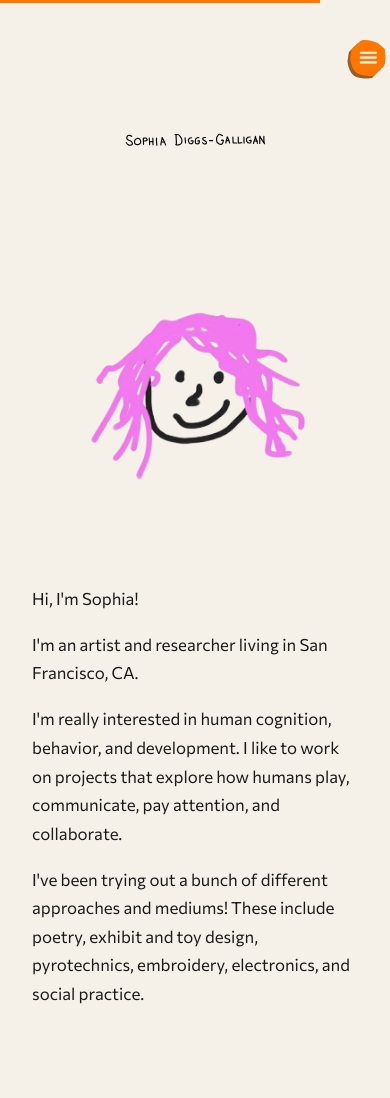
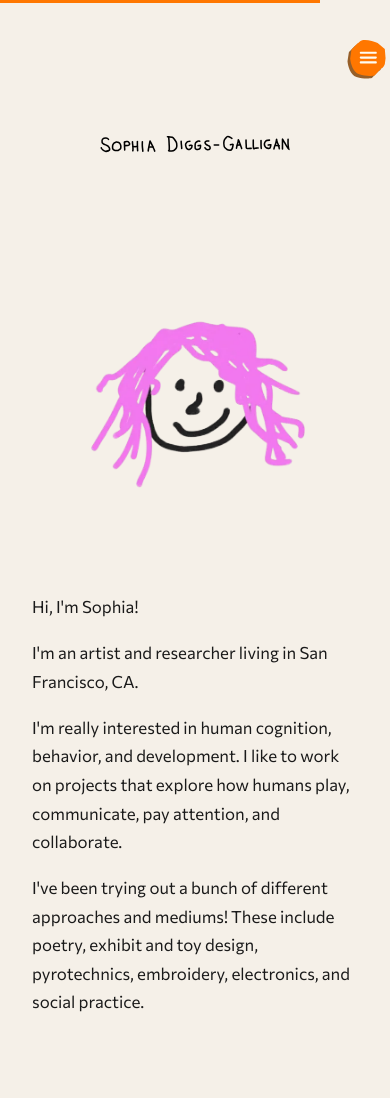
Before and after one commit to sediggsgalligan/sediggsgalligan.github.io, a Jekyll site: the page built from index.md, in a window 390 px wide. Built offline with Jekyll 4.4.1, drawn with Linux system fonts in a browser that asks for light colours; nearby versions of some CDN libraries.

Commit message:
modify viewbox properties for centered logo

```diff
--- a/assets/css/main.css
+++ b/assets/css/main.css
@@ -680,7 +680,7 @@ h2.project-title {
   }
 
   .site-title svg {
-    max-width: 70%; /* Adjust so it doesn't hit the hamburger icon */
+    max-width: 70%;
     height: auto;
   }
 
@@ -722,10 +722,23 @@ h2.project-title {
   } */
 }
 
+@media (max-width: 600px) {
+  .site-title svg {
+    max-width: 80%;
+    height: auto;
+  }
+}
+
 @media (max-width: 400px) {
   .menu-toggle {
     width: 3rem;
     height: 3rem;
+  }
+
+
+  .site-title svg {
+    max-width: 95%;
+    height: auto;
   }
 }
 
--- a/assets/scripts/main.js
+++ b/assets/scripts/main.js
@@ -104,7 +104,7 @@ const swup = new Swup({
 
   function updateViewBox(e) {
     if (e.matches) {
-      nameSvg.setAttribute('viewBox', '0 -30 720 124');
+      nameSvg.setAttribute('viewBox', '0 -30 730 124');
     } else {
       nameSvg.setAttribute('viewBox', '-350 -30 1433 124');
     }
@@ -114,7 +114,7 @@ const swup = new Swup({
     if (e.matches) {
       // nameSvg.setAttribute('viewBox', '-150 -30 1000 124');
       // nameSvg.setAttribute('viewBox', '0 -30 800 124');
-      nameSvg.setAttribute('viewBox', '0 -30 650 124');
+      nameSvg.setAttribute('viewBox', '0 -30 730 124');
     }
   }
 
```
